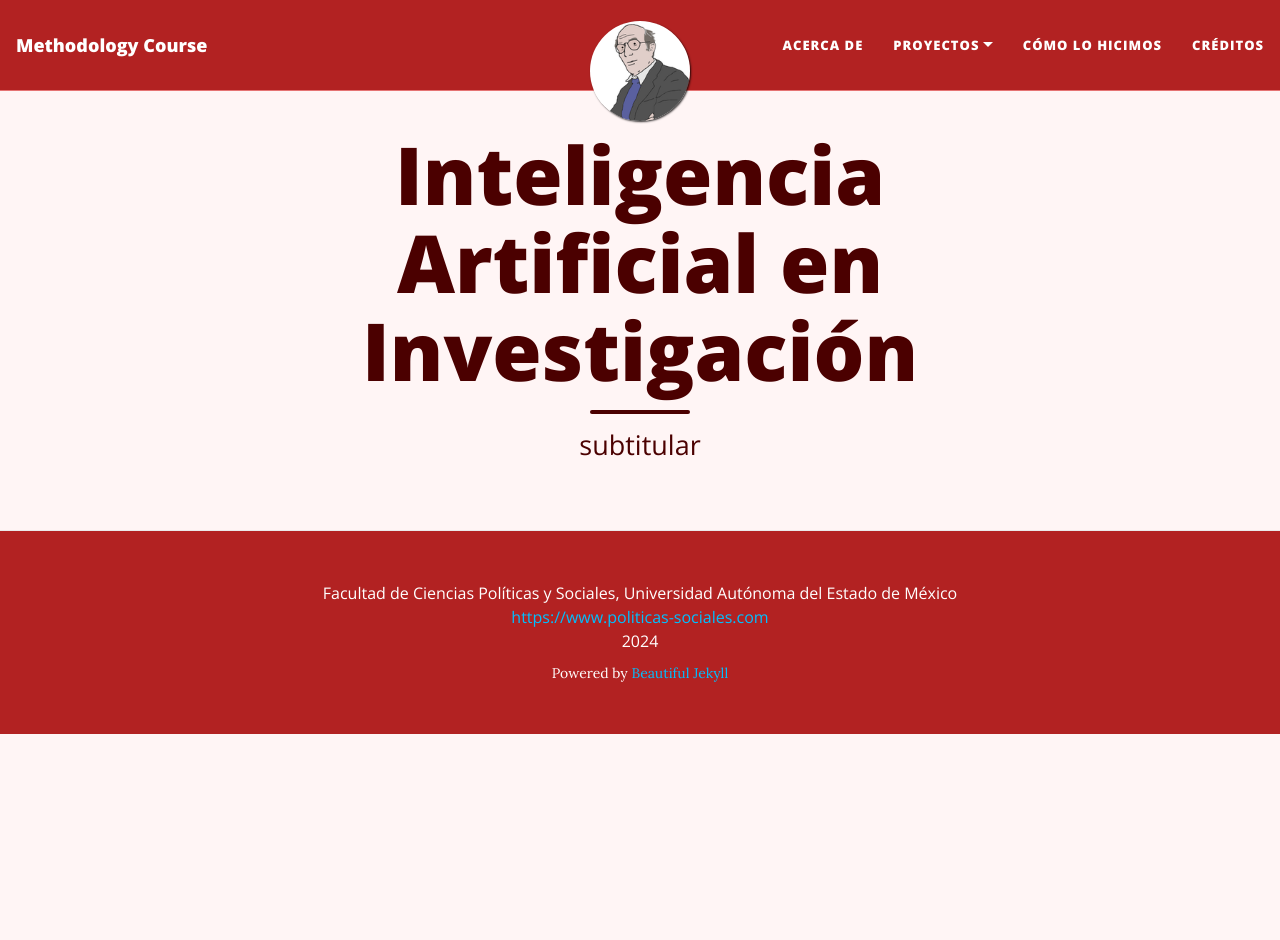
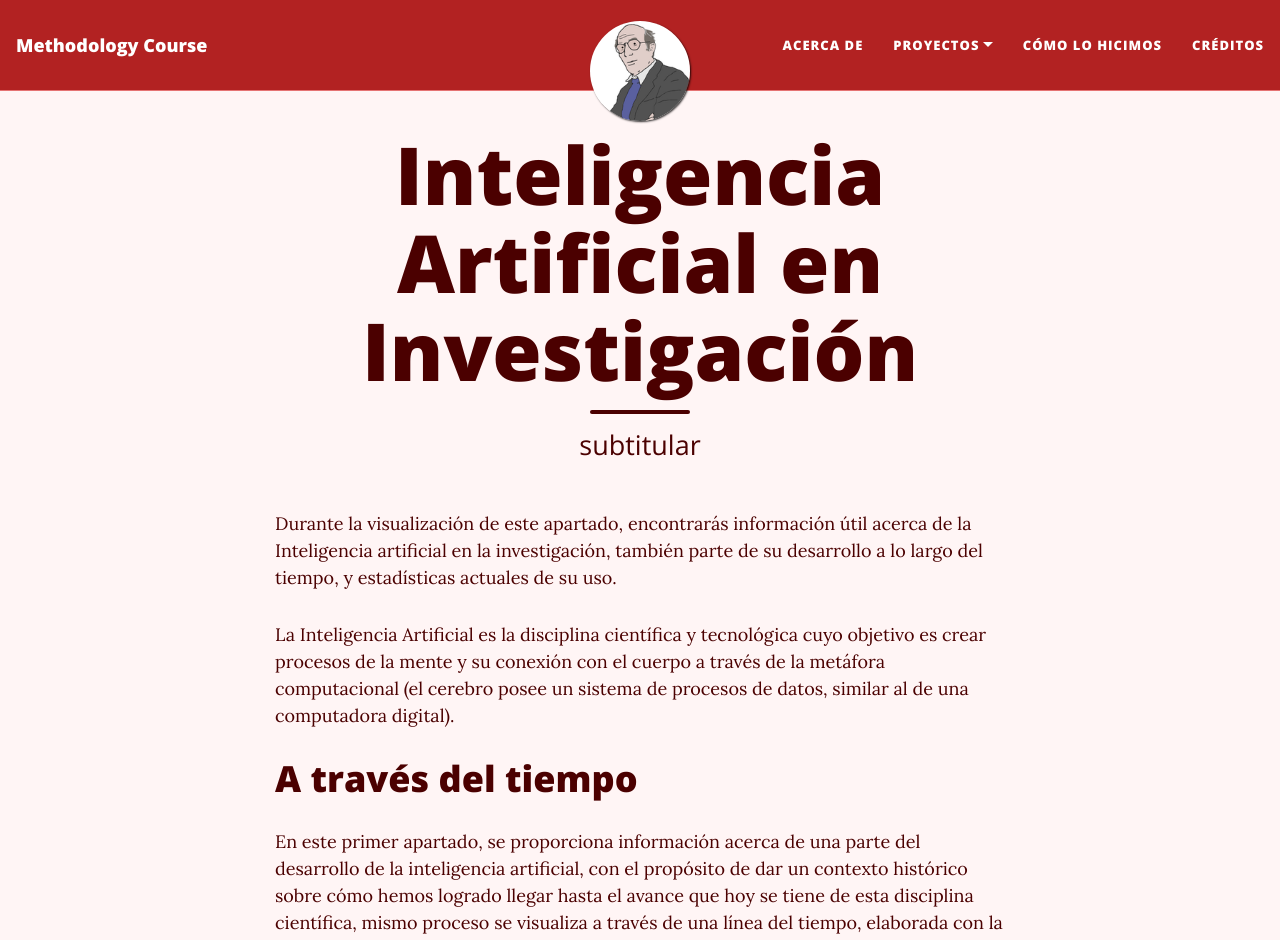
Before and after one commit to rosariorogel/metodologia, a Jekyll site: the page built from _pages/inteligencia-artificial.md, in a window 1280 px wide and 1400 px high. Shown: the top 940 px of the window. Built offline with Jekyll 4.4.1, drawn with Linux system fonts in a browser that asks for light colours; nearby versions of some CDN libraries; some of the changed text lies outside the part shown.

Commit message:
Introducción Inteligencia-artificial.md

```diff
--- a/_pages/inteligencia-artificial.md
+++ b/_pages/inteligencia-artificial.md
@@ -4,3 +4,15 @@
 subtitle: subtitular
 permalink: inteligencia-artificial
 ---
+
+Durante la visualización de este apartado, encontrarás información útil acerca de la Inteligencia artificial en la investigación, también parte de su desarrollo a lo largo del tiempo, y estadísticas actuales de su uso.
+
+La Inteligencia Artificial es la disciplina científica y tecnológica cuyo objetivo es crear procesos de la mente y su conexión con el cuerpo a través de la metáfora computacional (el cerebro posee un sistema de procesos de datos, similar al de una computadora digital).
+
+# A través del tiempo
+
+En este primer apartado, se proporciona información acerca de una parte del desarrollo de la inteligencia artificial, con el propósito de dar un contexto histórico sobre cómo hemos logrado llegar hasta el avance que hoy se tiene de esta disciplina científica, mismo proceso se visualiza a través de una línea del tiempo, elaborada con la plataforma de código abierto [TimelineJS (https://timeline.knightlab.com/#preview-embed).
+
+# Linea del tiempo de la Inteligencia Artificial
+
+<iframe src='https://cdn.knightlab.com/libs/timeline3/latest/embed/index.html?source=1vA75b1XuQN1jvZWzmRrr7Vyw-dzF62VKiWIXdvDrZ0s&font=Default&lang=es&initial_zoom=2&height=650' width='100%' height='650' webkitallowfullscreen mozallowfullscreen allowfullscreen frameborder='0'></iframe>
```
